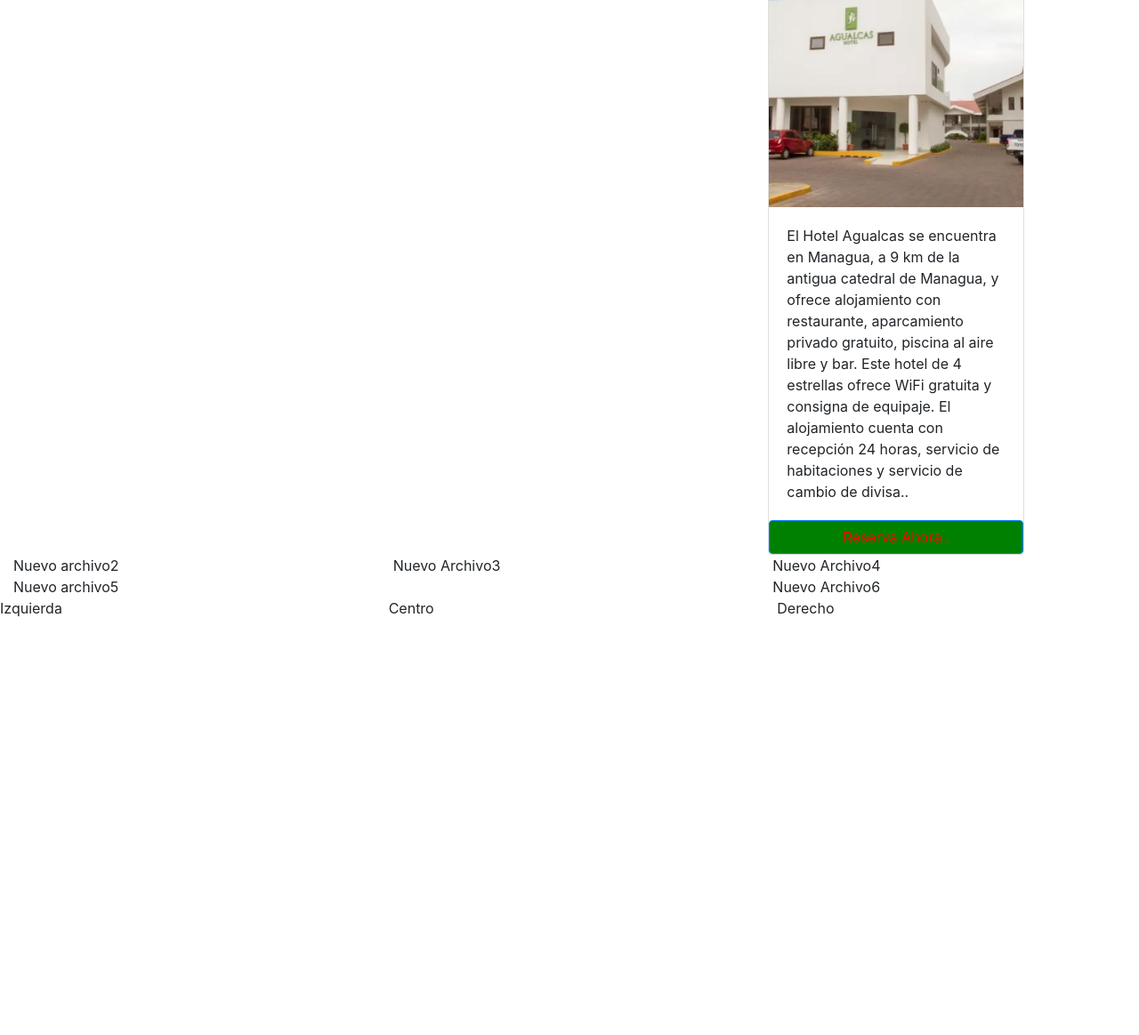
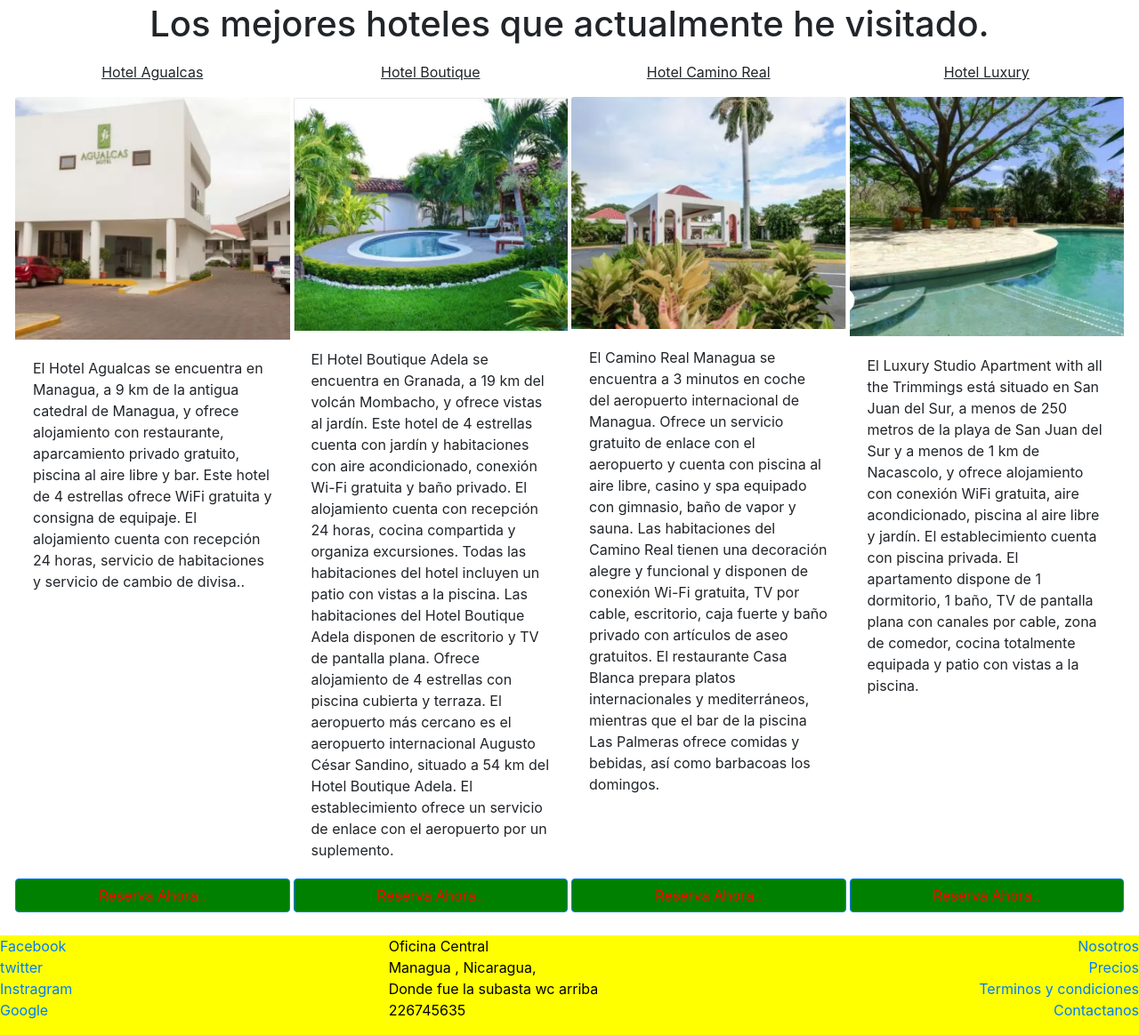
Before and after one commit to bismarcktrana/hotel, a website: page index.html in a window 1280 px wide. Shown: the part 285-1449 px from the top of the page at 89% size. Before the commit the page ends 981 px from the top, so only its background shows below. Drawn offline with nearby package versions, Linux system fonts and the light colour scheme.

Commit message:
Creacion del diseno personalizado

```diff
--- a/index.html
+++ b/index.html
@@ -18,38 +18,103 @@
         <h1>Hoteles de Nicaragua</h1>
         </br>Un paraiso en la tierra.
     </div>
+    </br>
+    <h1>
+        <p style="text-align: center;">
+            Los mejores hoteles que actualmente he visitado.
+        </p>
+    </h1>
     <div class="container-fluid">
-        <div class="d-flex flex-wrap flex-row-reverse">
-            <div class="col-sm-4">
-                <div class="card" style="width: 18rem;">
+        <div class="d-flex flex-wrap">
+            <div class="card-hotel d-flex flex-column justify-content-between">
+                <div>
+                    <p class="card-text;" style="text-align: center;text-decoration: underline;">Hotel Agualcas</p>
                     <img src="img/Agualcas.png" class="card-img-top" alt="Hotel Agualcas">
                     <div class="card-body">
                         <p class="card-text">El Hotel Agualcas se encuentra en Managua, a 9 km de la antigua catedral de Managua, y ofrece alojamiento con restaurante, aparcamiento privado gratuito, piscina al aire libre y bar. Este hotel de 4 estrellas ofrece WiFi gratuita
                             y consigna de equipaje. El alojamiento cuenta con recepción 24 horas, servicio de habitaciones y servicio de cambio de divisa..</p>
                     </div>
+                </div>
+                <div>
+                    <button class="btn btn-primary">Reserva Ahora..</button>
+                </div>
+            </div>
+            <div class="card-hotel d-flex flex-column justify-content-between">
+                <div>
+
+                    <p class="card-text;" style="text-align: center;text-decoration: underline;">Hotel Boutique</p>
+
+                    <img src="img/Boutique Adela.png" class="card-img-top" alt="Hotel Boutique Adela">
+                    <div class="card-body">
+                        <p class="card-text">El Hotel Boutique Adela se encuentra en Granada, a 19 km del volcán Mombacho, y ofrece vistas al jardín. Este hotel de 4 estrellas cuenta con jardín y habitaciones con aire acondicionado, conexión Wi-Fi gratuita y baño privado.
+                            El alojamiento cuenta con recepción 24 horas, cocina compartida y organiza excursiones. Todas las habitaciones del hotel incluyen un patio con vistas a la piscina. Las habitaciones del Hotel Boutique Adela disponen de escritorio
+                            y TV de pantalla plana. Ofrece alojamiento de 4 estrellas con piscina cubierta y terraza. El aeropuerto más cercano es el aeropuerto internacional Augusto César Sandino, situado a 54 km del Hotel Boutique Adela. El establecimiento
+                            ofrece un servicio de enlace con el aeropuerto por un suplemento.</p>
+                    </div>
+                </div>
+                <div>
+                    <button class="btn btn-primary">Reserva Ahora..</button>
+                </div>
+            </div>
+            <div class="card-hotel d-flex flex-column justify-content-between">
+                <div>
+                    <p class="card-text;" style="text-align: center;text-decoration: underline;">Hotel Camino Real</p>
+
+                    <img src="img/Camino Real.png" class="card-img-top" alt="Hotel Camino Real">
+                    <div class="card-body">
+                        <p class="card-text">El Camino Real Managua se encuentra a 3 minutos en coche del aeropuerto internacional de Managua. Ofrece un servicio gratuito de enlace con el aeropuerto y cuenta con piscina al aire libre, casino y spa equipado con gimnasio, baño
+                            de vapor y sauna. Las habitaciones del Camino Real tienen una decoración alegre y funcional y disponen de conexión Wi-Fi gratuita, TV por cable, escritorio, caja fuerte y baño privado con artículos de aseo gratuitos. El restaurante
+                            Casa Blanca prepara platos internacionales y mediterráneos, mientras que el bar de la piscina Las Palmeras ofrece comidas y bebidas, así como barbacoas los domingos.</p>
+                    </div>
+                </div>
+                <div>
+                    <button class="btn btn-primary">Reserva Ahora..</button>
+                </div>
+            </div>
+            <div class="card-hotel d-flex flex-column justify-content-between">
+                <div>
+                    <p class="card-text;" style="text-align: center;text-decoration: underline;">Hotel Luxury</p>
+                    <img src="img/Luxury.png" class="card-img-top" alt="Hotel Luxury">
+                    <div class="card-body">
+                        <p class="card-text">El Luxury Studio Apartment with all the Trimmings está situado en San Juan del Sur, a menos de 250 metros de la playa de San Juan del Sur y a menos de 1 km de Nacascolo, y ofrece alojamiento con conexión WiFi gratuita, aire acondicionado,
+                            piscina al aire libre y jardín. El establecimiento cuenta con piscina privada. El apartamento dispone de 1 dormitorio, 1 baño, TV de pantalla plana con canales por cable, zona de comedor, cocina totalmente equipada y patio
+                            con vistas a la piscina.</p>
+                    </div>
+                </div>
+                <div>
+
                     <button class="btn btn-primary">Reserva Ahora..</button>
                 </div>
 
             </div>
 
         </div>
+    </div>
+    <br>
+    <footer class="footer">
         <div class="row">
-            <div class="col-sm-4"> Nuevo archivo2</div>
-            <div class="col-sm-4">Nuevo Archivo3</div>
-            <div class="col-sm-4">Nuevo Archivo4</div>
+            <div class="col-sm-4  d-flex flex-column">
+                <a href="http://www.facebook.com">Facebook</a>
+                <a href="http://www.twiitter.com">twitter</a>
+                <a href="http://www.instagram.com">Instragram</a>
+                <a href="http://www.google.com">Google</a>
+            </div>
+            <div class="col-sm-4">
+                <address>
+                    Oficina Central</br>
+                    Managua , Nicaragua, </br>
+                    Donde fue la subasta wc arriba</br>
+                    226745635
+            </address>
+            </div>
+            <div class="col-sm-4 d-flex flex-column align-items-end">
+                <a href="http://www.facebook.com">Nosotros</a>
+                <a href="http://www.twiitter.com">Precios</a>
+                <a href="http://www.instagram.com">Terminos y condiciones</a>
+                <a href="http://www.google.com">Contactanos</a>
+            </div>
         </div>
-        <div class="row">
-            <div class="col-sm-8 "> Nuevo archivo5</div>
-            <div class="col-sm-4">Nuevo Archivo6</div>
-        </div>
-    </div>
 
-    <footer>
-        <div class="row">
-            <div class="col-sm-4">Izquierda</div>
-            <div class="col-sm-4">Centro </div>
-            <div class="col-sm-4">Derecho</div>
-        </div>
     </footer>
 
     <!-- Optional JavaScript; choose one of the two! -->
```
